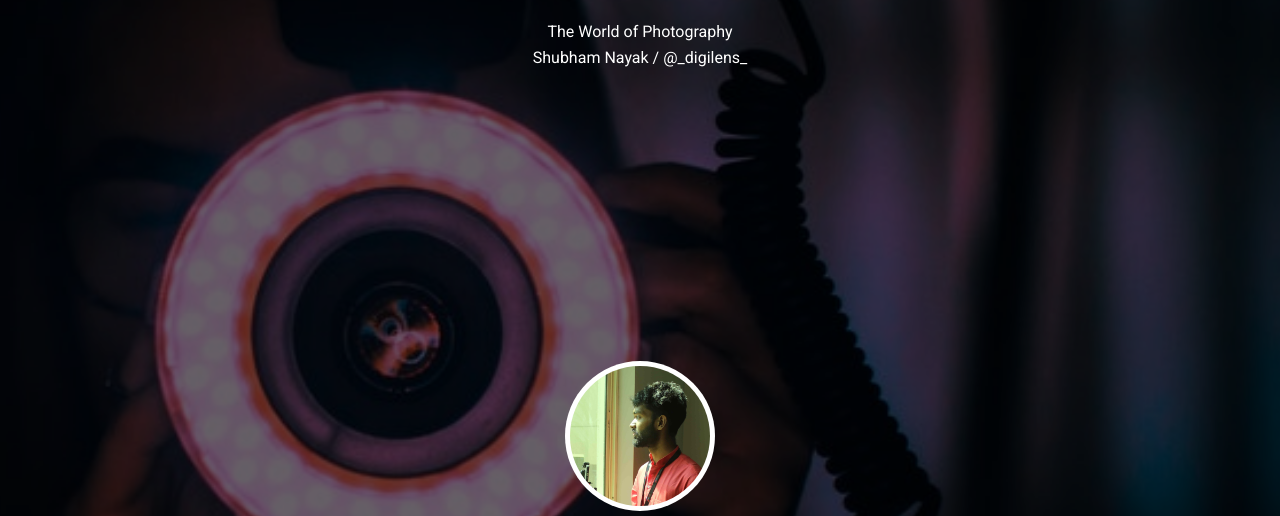
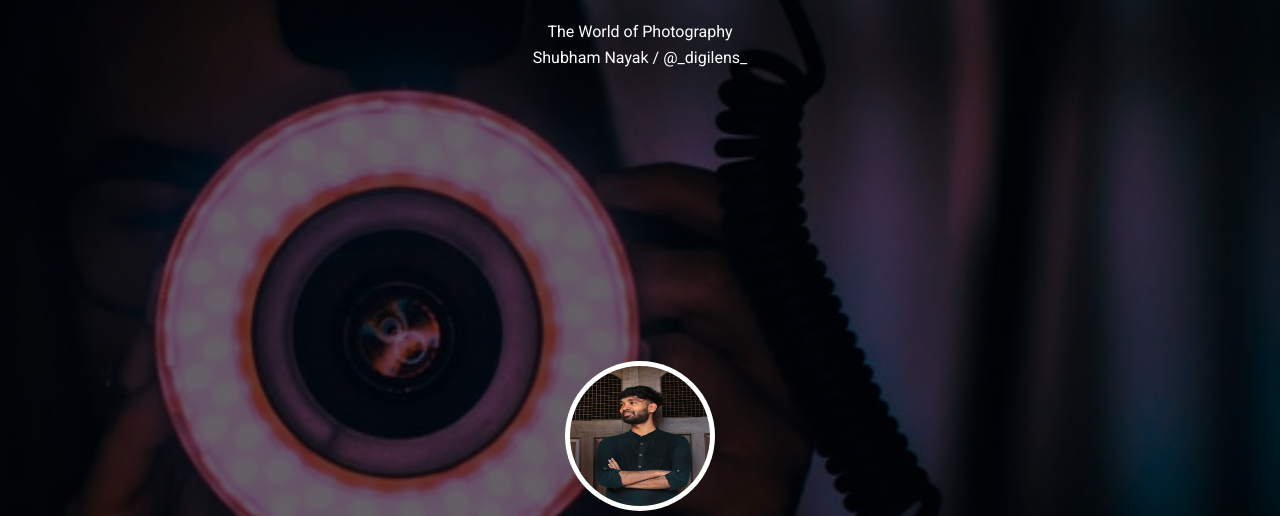
Before and after one commit to ShubhamNayak14/digilens, a plain HTML site: page index.html in a window 1280 px wide. Shown: the part 439-955 px from the top of the page. Drawn offline with Linux system fonts and the light colour scheme; a script that the page names is missing.

Commit message:
Update index.html

```diff
--- a/index.html
+++ b/index.html
@@ -47,7 +47,7 @@
         <div class="container about">
             <div class="about-content">
                 <div class="about-img flex">
-                    <img src="./images/IMG_7704.JPG" alt="photographer img">
+                    <img src="./IMG_7704.JPG" alt="photographer img">
                 </div>
                 <h2>Shubham Nayak </h2>
                 <h3>Photographer </h3>
```
